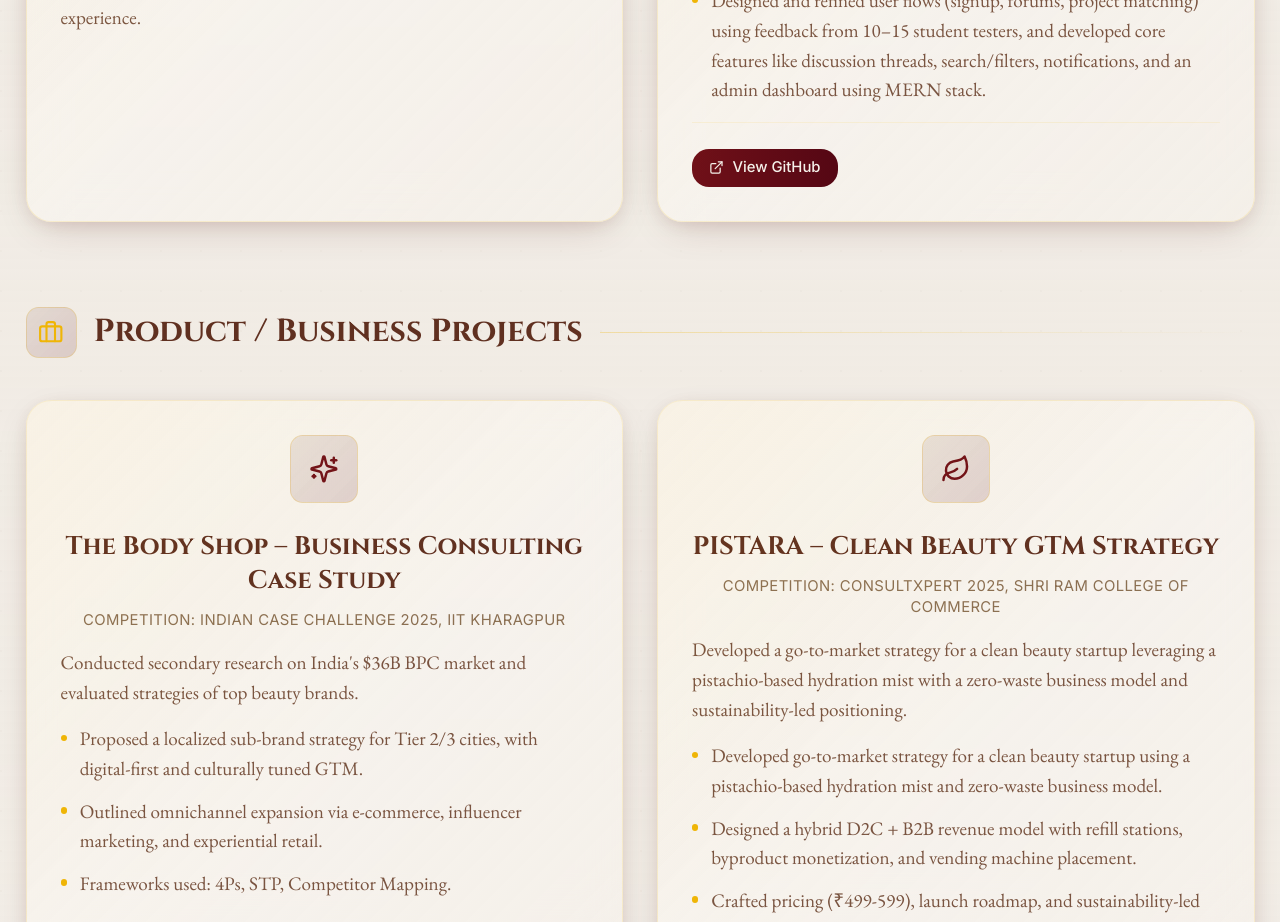
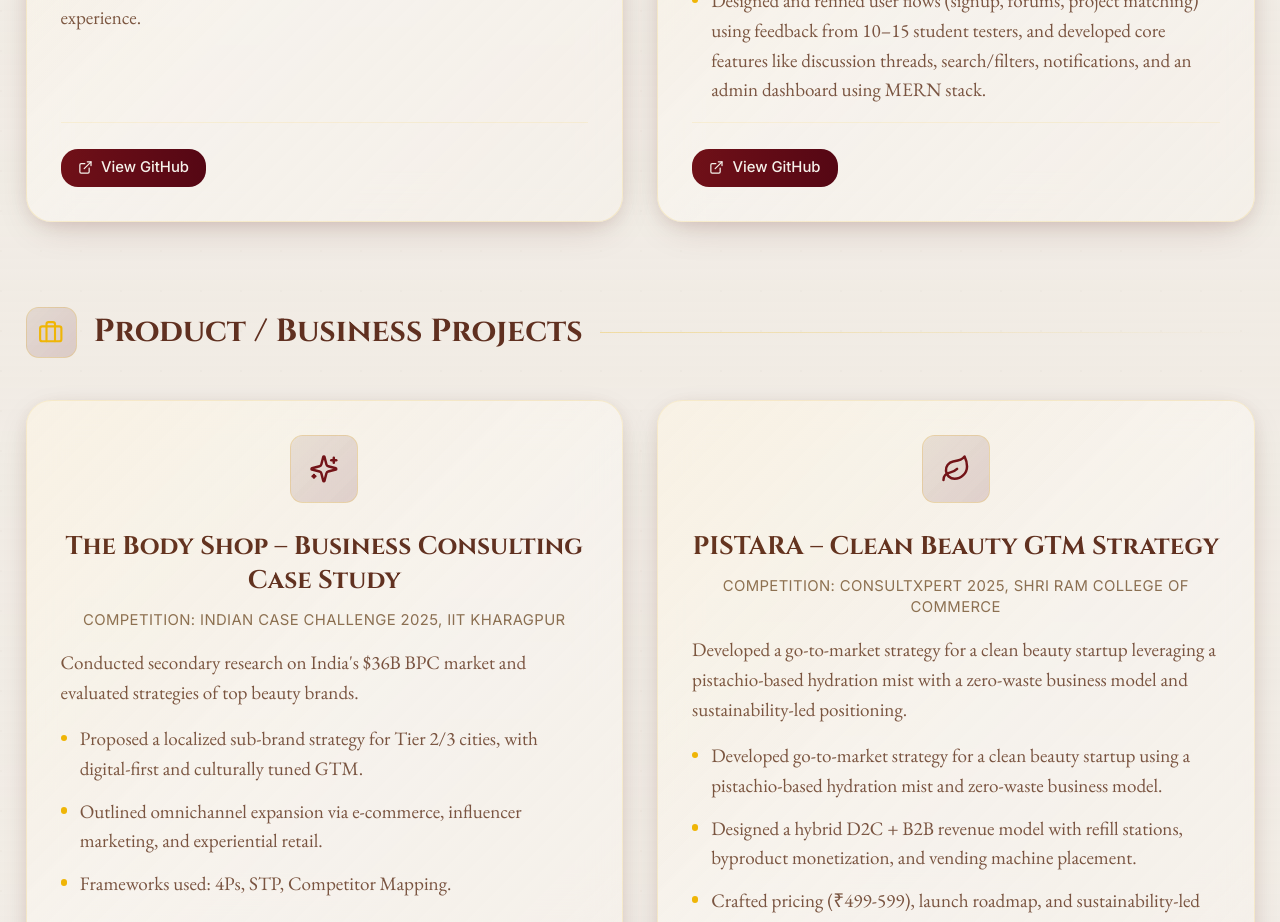
Before and after one commit to shravya0704/shravyas-scrolls-archive, a React (Vite) app: page / in a window 1280 px wide. Shown: the part 3580-4502 px from the top of the page. Built offline with nearby package versions, Linux system fonts and the light colour scheme.

Commit message:
bookmyspot link added

```diff
--- a/src/components/portfolio/ProjectsSection.tsx
+++ b/src/components/portfolio/ProjectsSection.tsx
@@ -44,7 +44,9 @@
       description: "Built a prototype web-based parking system to manage real-time slot availability and booking. Implemented backend logic using PHP, designed frontend in HTML/CSS/JS, created features to reduce wait time and booking conflicts, and mapped user journey for frictionless experience.",
       icon: <Car className="w-7 h-7" />,
       timeline: "College Project - Semester 3",
-      documents: []
+      documents: [
+        { label: "View GitHub", url: "https://github.com/AditiLad2005/BookMySpot" }
+      ]
     },
     {
       title: "Collabry",
```
